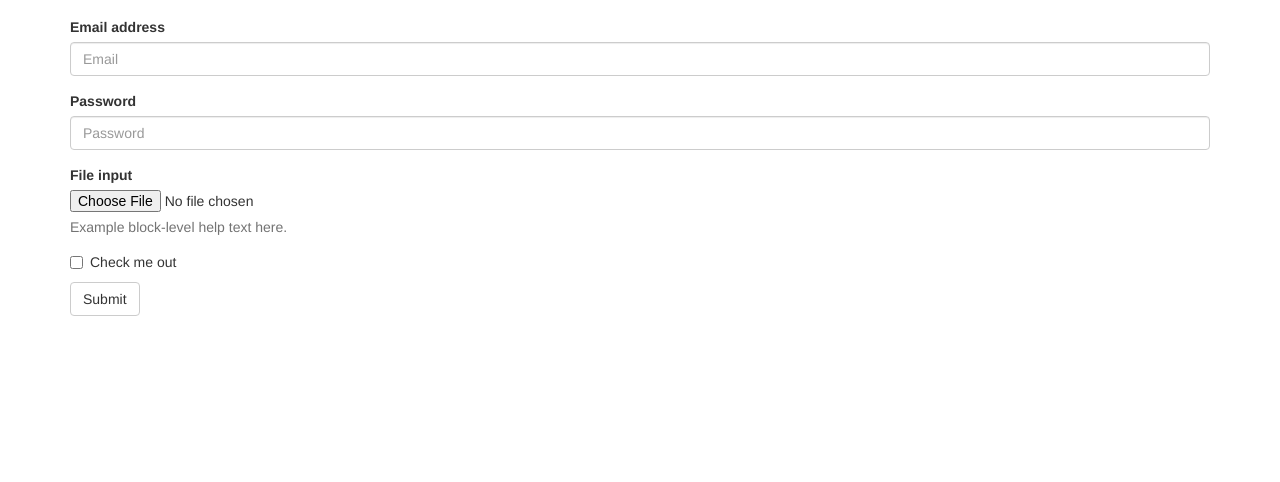
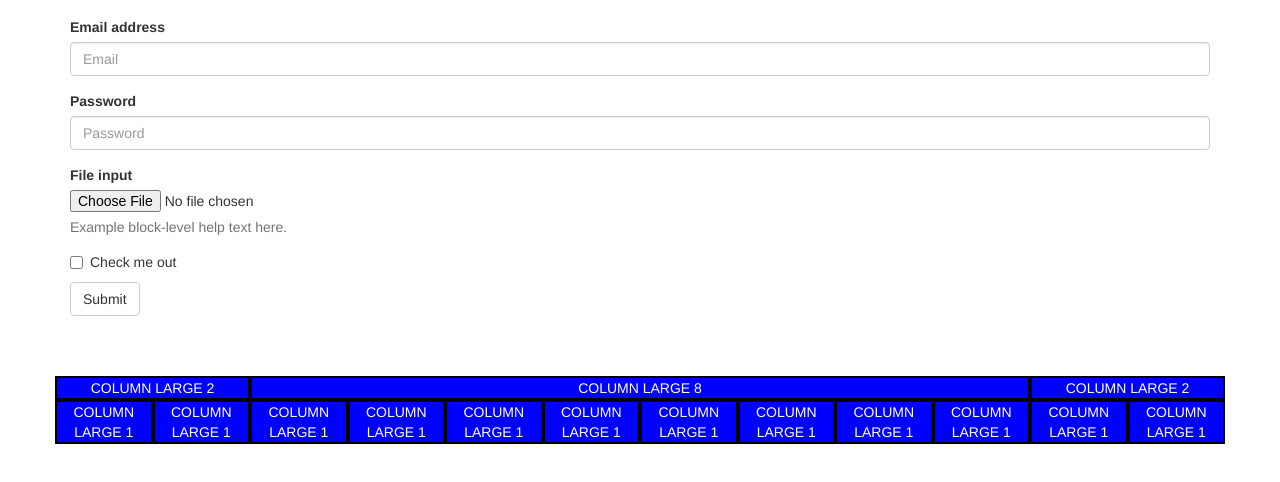
Before and after one commit to ddang9390/Bootstrap-Tut, a plain HTML site: page basics.html in a window 1280 px wide. Shown: the part 654-1136 px from the top of the page. Before the commit the page ends 970 px from the top, so only its background shows below. Drawn offline with nearby package versions, Linux system fonts and the light colour scheme.

Commit message:
Simple grid system example

```diff
--- a/basics.html
+++ b/basics.html
@@ -9,16 +9,24 @@
 			.btn-danger{
 				background: orange;
 			}
+
+			.blue{
+				background: blue;
+				border: 2px solid black;
+				color: white;
+				text-align: center;
+			}
 		</style>
 
 	</head>
 
 	<body>
+		<!-- stuff like dropdown menus won't work without these scripts -->
 		<script	src="https://code.jquery.com/jquery-3.3.1.js" integrity="sha256-2Kok7MbOyxpgUVvAk/HJ2jigOSYS2auK4Pfzbm7uH60=" crossorigin="anonymous"></script>
 		<script src="https://maxcdn.bootstrapcdn.com/bootstrap/3.3.7/js/bootstrap.min.js" integrity="sha384-Tc5IQib027qvyjSMfHjOMaLkfuWVxZxUPnCJA7l2mCWNIpG9mGCD8wGNIcPD7Txa" crossorigin="anonymous"></script>
 
 
-
+		<!-- simple navbar example -->
 		<nav class="navbar navbar-default">
 			<div class="container">
 				<div class="navbar-header">
@@ -45,6 +53,7 @@
 			</div>
 		</nav>
 
+		<!-- Bootstrap's example navbar -->
 		<nav class="navbar navbar-default">
 		  <div class="container-fluid">
 			<!-- Brand and toggle get grouped for better mobile display -->
@@ -99,6 +108,7 @@
 		  </div><!-- /.container-fluid -->
 		</nav>
 
+		<!-- stuff outside of container -->
 		<h1>Bootstrap Basics</h1>
 		<button class="btn btn-danger btn-xs">CLICK ME!</button>
 		<button class="btn btn-success btn-xs active">CLICK ME!</button>
@@ -107,6 +117,7 @@
 		<a href="http://www.getbootstrap.com" class="btn btn-info btn-lg">Bootstrap Docs</a>
 
 		<div class="container">
+			<!-- simple jumbotron example -->
 			<div class="jumbotron">
 				<h1>This is a Jumbotron</h1>
 
@@ -114,6 +125,7 @@
 				<button class="btn btn-success btn-lg">Button</button>
 			</div>
 
+			<!-- stuff inside container -->
 			<h1>Bootstrap Basics</h1>
 			<button class="btn btn-danger btn-xs">CLICK ME!</button>
 			<button class="btn btn-success btn-xs active">CLICK ME!</button>
@@ -122,6 +134,7 @@
 			<a href="http://www.getbootstrap.com" class="btn btn-info btn-lg">Bootstrap Docs</a>
 			<br><br>
 
+			<!-- simple form example -->
 			<form>
 			  <div class="form-group">
 				<label for="exampleInputEmail1">Email address</label>
@@ -144,8 +157,32 @@
 			  <button type="submit" class="btn btn-default">Submit</button>
 			</form>
 		</div>
+		<br><br><br>
 
-
-
+		<!-- simple grid system example -->
+		<div class="container">
+			<div class="row">
+				<div class="col-lg-2 blue">COLUMN LARGE 2</div>
+				<div class="col-lg-8 blue">COLUMN LARGE 8</div>
+				<div class="col-lg-2 blue">COLUMN LARGE 2</div>
+			</div>
+		</div>
+		<div class="container">
+			<div class="row">
+				<div class="col-lg-1 blue">COLUMN LARGE 1</div>
+				<div class="col-lg-1 blue">COLUMN LARGE 1</div>
+				<div class="col-lg-1 blue">COLUMN LARGE 1</div>
+				<div class="col-lg-1 blue">COLUMN LARGE 1</div>
+				<div class="col-lg-1 blue">COLUMN LARGE 1</div>
+				<div class="col-lg-1 blue">COLUMN LARGE 1</div>
+				<div class="col-lg-1 blue">COLUMN LARGE 1</div>
+				<div class="col-lg-1 blue">COLUMN LARGE 1</div>
+				<div class="col-lg-1 blue">COLUMN LARGE 1</div>
+				<div class="col-lg-1 blue">COLUMN LARGE 1</div>
+				<div class="col-lg-1 blue">COLUMN LARGE 1</div>
+				<div class="col-lg-1 blue">COLUMN LARGE 1</div>
+			</div>
+		</div>
+		<br><br><br>
 	</body>
 </html>
```
